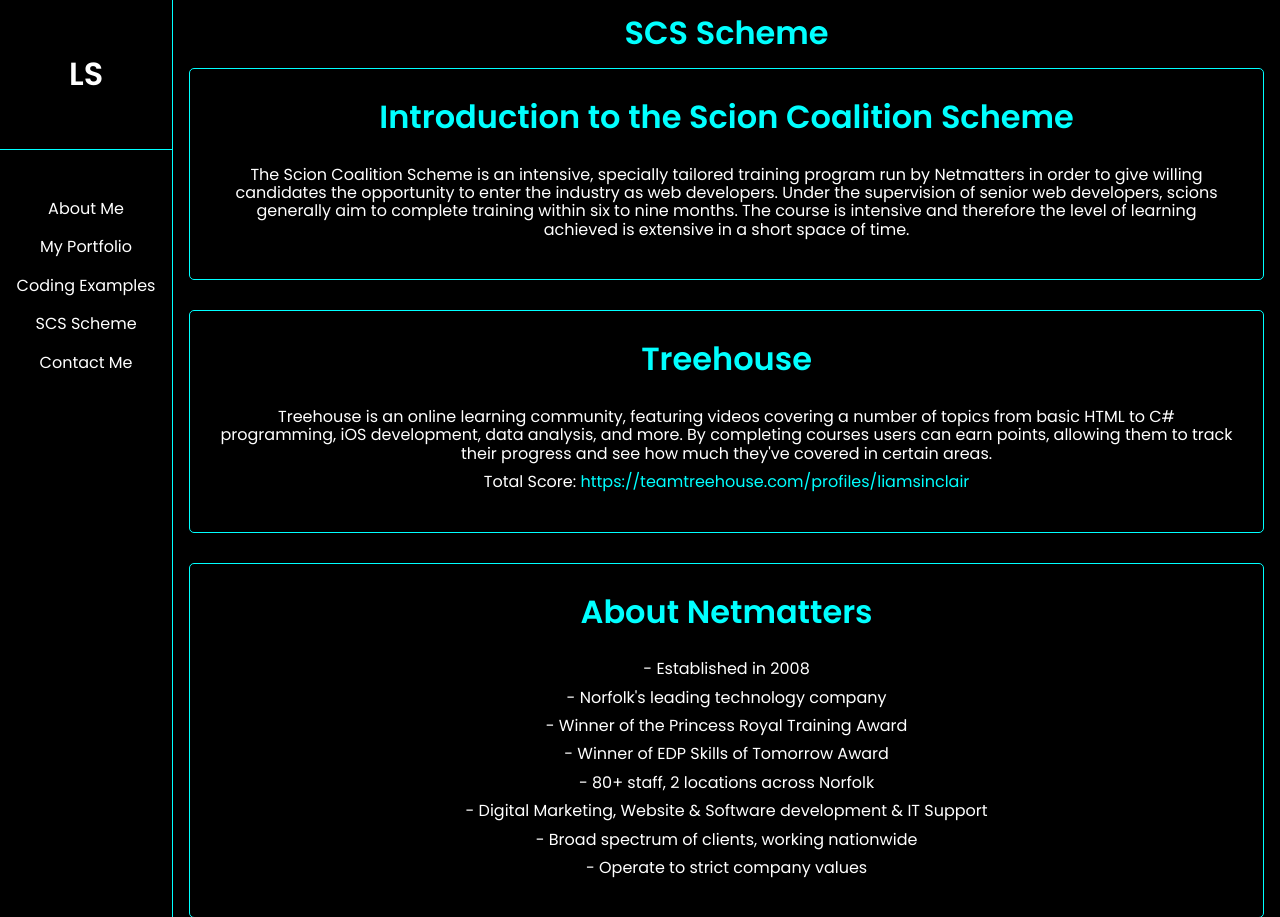
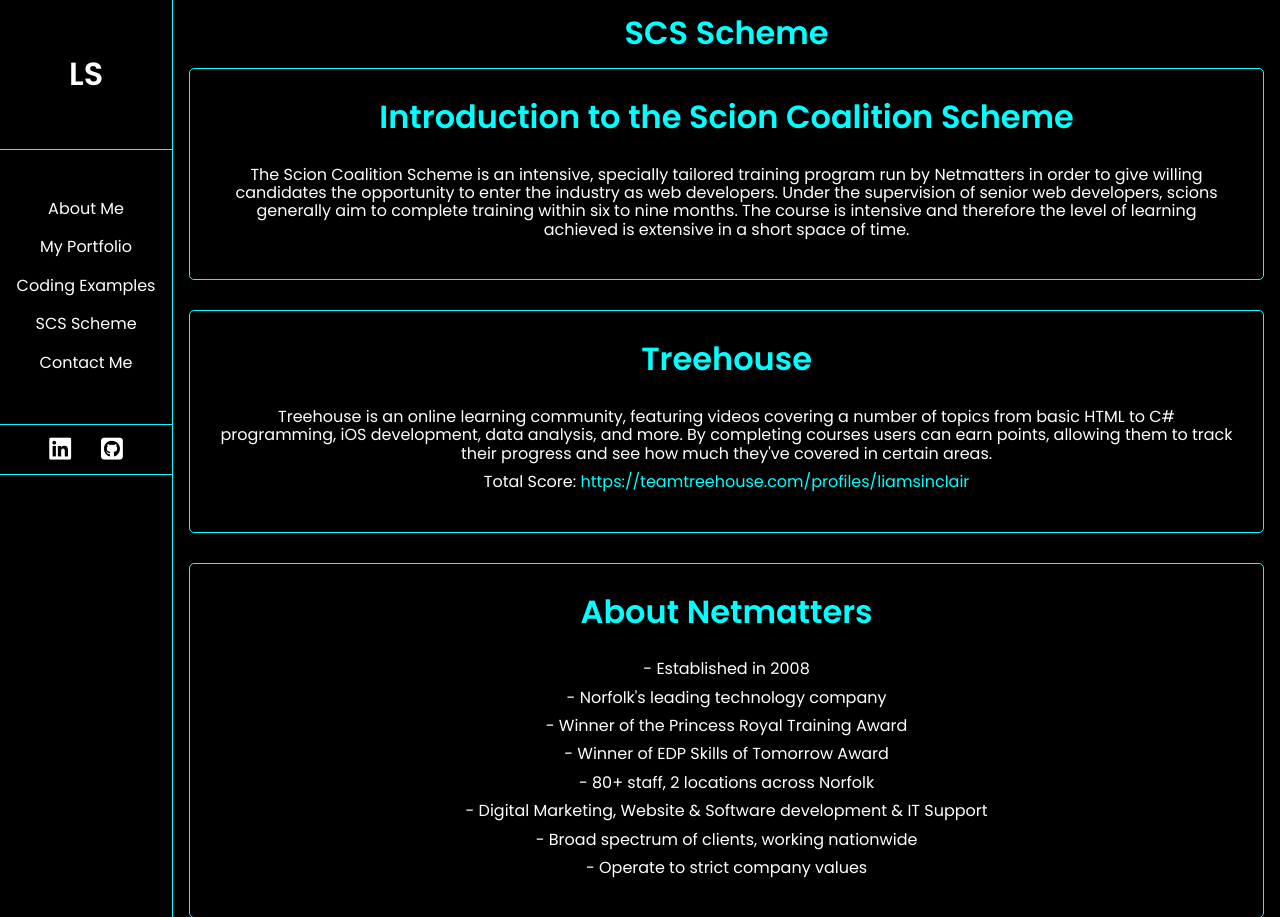
Before and after one commit to liamsinc/portfolio, a PHP site: page /scs.html in a window 1280 px wide. Shown: the top 917 px of the page. Run offline with PHP 8.4, Linux system fonts and the light colour scheme; some libraries are stand-ins or nearby versions.

Commit message:
Added social links (linkedin, github) and styled

```diff
--- a/about.html
+++ b/about.html
@@ -5,6 +5,7 @@
     <meta http-equiv="X-UA-Compatible" content="IE=edge">
     <link href="https://fonts.googleapis.com/css2?family=Poppins:wght@400;600&display=swap" rel="stylesheet">
     <meta name="viewport" content="width=device-width, initial-scale=1.0">
+    <script src="https://kit.fontawesome.com/99c00af02e.js" crossorigin="anonymous"></script>
     <link rel="stylesheet" href="css/style.css">
     <title>About Me - Liam Sinclair</title>
 </head>
@@ -25,7 +26,8 @@
                     </ul>
                 </nav>
                 <div class="header__socials">
-
+                    <a href="https://www.linkedin.com/in/liam-sinclair-5881961ab" target="_blank"><i class="fa-brands fa-linkedin linkedin-icon"></i></a>
+                    <a href="https://github.com/liamsinc" target="_blank"><i class="fa-brands fa-square-github github-icon"></i></a>
                 </div>
             </div>
         </header>
--- a/css/style.css
+++ b/css/style.css
@@ -244,21 +244,39 @@ a {
       text-underline-offset: 0.3125em; }
   /* line 34, ../../../Documents/Netmatters/Portfolio/scss/sections/_header.scss */
   .header__nav {
-    height: 25em; }
-    /* line 37, ../../../Documents/Netmatters/Portfolio/scss/sections/_header.scss */
+    height: 17.1875em;
+    border-bottom: 1px solid #00FFFF; }
+    /* line 38, ../../../Documents/Netmatters/Portfolio/scss/sections/_header.scss */
     .header__nav-list {
       margin: 3.125em 0; }
-    /* line 41, ../../../Documents/Netmatters/Portfolio/scss/sections/_header.scss */
+    /* line 42, ../../../Documents/Netmatters/Portfolio/scss/sections/_header.scss */
     .header__nav-item {
       margin-bottom: 1.25em; }
-      /* line 43, ../../../Documents/Netmatters/Portfolio/scss/sections/_header.scss */
+      /* line 44, ../../../Documents/Netmatters/Portfolio/scss/sections/_header.scss */
       .header__nav-item:hover {
         text-decoration: underline;
         text-decoration-color: #00FFFF;
         text-underline-offset: 0.625em; }
-  /* line 50, ../../../Documents/Netmatters/Portfolio/scss/sections/_header.scss */
+  /* line 51, ../../../Documents/Netmatters/Portfolio/scss/sections/_header.scss */
   .header__socials {
-    height: 3.125em; }
+    height: 3.125em;
+    border-bottom: 1px solid #00FFFF;
+    display: flex;
+    justify-content: center;
+    align-items: center;
+    column-gap: 1.875em; }
+    /* line 60, ../../../Documents/Netmatters/Portfolio/scss/sections/_header.scss */
+    .header__socials > a .github-icon {
+      font-size: 1.5625em; }
+      /* line 62, ../../../Documents/Netmatters/Portfolio/scss/sections/_header.scss */
+      .header__socials > a .github-icon:hover {
+        color: #6cc644; }
+    /* line 67, ../../../Documents/Netmatters/Portfolio/scss/sections/_header.scss */
+    .header__socials > a .linkedin-icon {
+      font-size: 1.5625em; }
+      /* line 69, ../../../Documents/Netmatters/Portfolio/scss/sections/_header.scss */
+      .header__socials > a .linkedin-icon:hover {
+        color: #0072b1; }
 
 /* line 2, ../../../Documents/Netmatters/Portfolio/scss/sections/_hero.scss */
 .hero__section {
--- a/examples.html
+++ b/examples.html
@@ -5,6 +5,7 @@
     <meta http-equiv="X-UA-Compatible" content="IE=edge">
     <link href="https://fonts.googleapis.com/css2?family=Poppins:wght@400;600&display=swap" rel="stylesheet">
     <meta name="viewport" content="width=device-width, initial-scale=1.0">
+    <script src="https://kit.fontawesome.com/99c00af02e.js" crossorigin="anonymous"></script>
     <link rel="stylesheet" href="css/style.css">
     <title>Coding Examples - Liam Sinclair</title>
 </head>
@@ -25,7 +26,8 @@
                     </ul>
                 </nav>
                 <div class="header__socials">
-
+                    <a href="https://www.linkedin.com/in/liam-sinclair-5881961ab" target="_blank"><i class="fa-brands fa-linkedin linkedin-icon"></i></a>
+                    <a href="https://github.com/liamsinc" target="_blank"><i class="fa-brands fa-square-github github-icon"></i></a>
                 </div>
             </div>
         </header>
--- a/index.html
+++ b/index.html
@@ -5,6 +5,7 @@
     <meta http-equiv="X-UA-Compatible" content="IE=edge">
     <link href="https://fonts.googleapis.com/css2?family=Poppins:wght@400;600&display=swap" rel="stylesheet">
     <meta name="viewport" content="width=device-width, initial-scale=1.0">
+    <script src="https://kit.fontawesome.com/99c00af02e.js" crossorigin="anonymous"></script>
     <link rel="stylesheet" href="css/style.css">
     <title>Portfolio - Liam Sinclair</title>
 </head>
@@ -25,7 +26,8 @@
                     </ul>
                 </nav>
                 <div class="header__socials">
-
+                    <a href="https://www.linkedin.com/in/liam-sinclair-5881961ab" target="_blank"><i class="fa-brands fa-linkedin linkedin-icon"></i></a>
+                    <a href="https://github.com/liamsinc" target="_blank"><i class="fa-brands fa-square-github github-icon"></i></a>
                 </div>
             </div>
         </header>
--- a/scs.html
+++ b/scs.html
@@ -5,6 +5,7 @@
     <meta http-equiv="X-UA-Compatible" content="IE=edge">
     <link href="https://fonts.googleapis.com/css2?family=Poppins:wght@400;600&display=swap" rel="stylesheet">
     <meta name="viewport" content="width=device-width, initial-scale=1.0">
+    <script src="https://kit.fontawesome.com/99c00af02e.js" crossorigin="anonymous"></script>
     <link rel="stylesheet" href="css/style.css">
     <title>SCS Scheme - Liam Sinclair</title>
 </head>
@@ -25,7 +26,8 @@
                     </ul>
                 </nav>
                 <div class="header__socials">
-
+                    <a href="https://www.linkedin.com/in/liam-sinclair-5881961ab" target="_blank"><i class="fa-brands fa-linkedin linkedin-icon"></i></a>
+                    <a href="https://github.com/liamsinc" target="_blank"><i class="fa-brands fa-square-github github-icon"></i></a>
                 </div>
             </div>
         </header>
--- a/scss/sections/_header.scss
+++ b/scss/sections/_header.scss
@@ -32,7 +32,8 @@
     }
 
     &__nav {
-        height: em(400px);
+        height: em(275px);
+        border-bottom: 1px solid $aqua;
 
         &-list {
             margin: em(50px) 0;
@@ -49,6 +50,28 @@
 
     &__socials {
         height: em(50px);
+        border-bottom: 1px solid $aqua;
+        display: flex;
+        justify-content: center;
+        align-items: center;
+        column-gap: em(30px);
+
+        & > a {
+            .github-icon {
+                font-size: em(25px);
+                &:hover {
+                    color: $github;
+                }
+            }
+
+            .linkedin-icon {
+                font-size: em(25px);
+                &:hover {
+                    color: $linkedin;
+                }
+            }
+        }
+
     }
 
 
--- a/scss/utilities/_variables.scss
+++ b/scss/utilities/_variables.scss
@@ -14,6 +14,9 @@ $white: #fff;
 
 $aqua: #00FFFF;
 
+$linkedin: #0072b1;
+$github: #6cc644;
+
 // Font
 
 $base-font-size: 16px;
```
Also changed, not shown: 1 other file.
